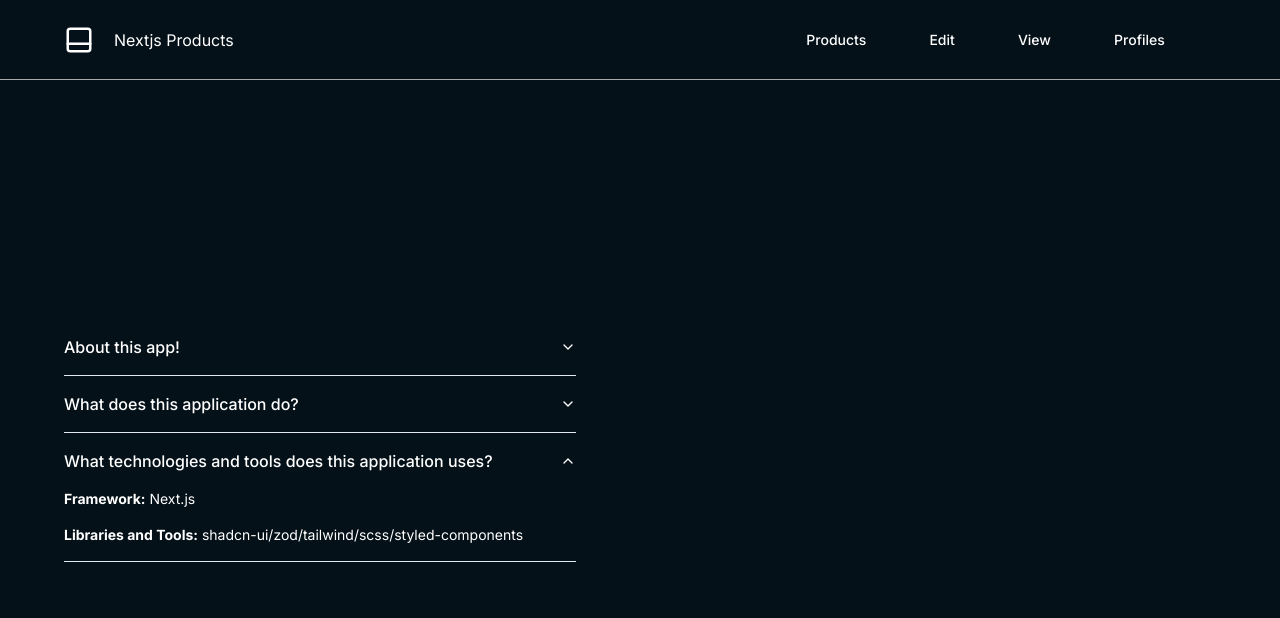
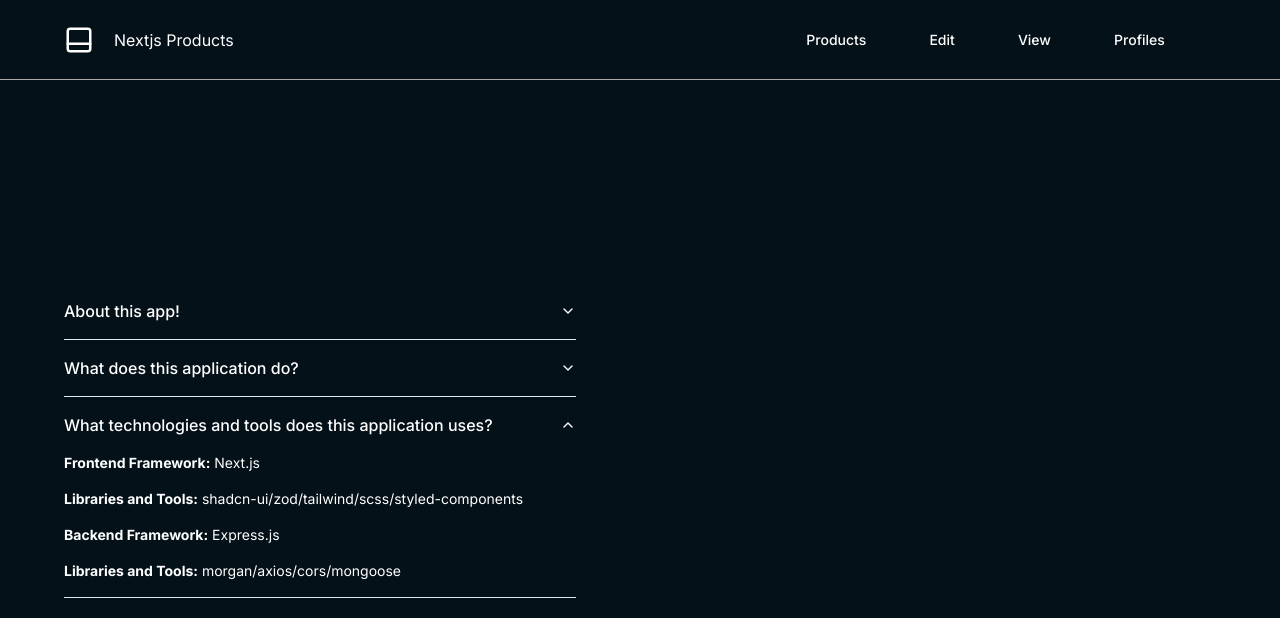
Before and after one commit to waleed2000x/nexus-crud-frontend, a Next.js app: page / in a window 1280 px wide. Both pictures are taken after a click on the button "What technologies and tools does this application uses?". Shown: the top 618 px of the page. Built offline with nearby package versions, Linux system fonts and the light colour scheme.

Commit message:
Accordion Complete

```diff
--- a/components/accordion/Accordion.js
+++ b/components/accordion/Accordion.js
@@ -30,11 +30,17 @@ export default function LandingAccordion() {
             What technologies and tools does this application uses?
           </AccordionTrigger>
           <AccordionContent>
-            <b>Framework:</b> Next.js
+            <b>Frontend Framework:</b> Next.js
           </AccordionContent>
           <AccordionContent>
             <b>Libraries and Tools:</b>{" "}
             shadcn-ui/zod/tailwind/scss/styled-components
+          </AccordionContent>
+          <AccordionContent>
+            <b>Backend Framework:</b> Express.js
+          </AccordionContent>
+          <AccordionContent>
+            <b>Libraries and Tools:</b> morgan/axios/cors/mongoose
           </AccordionContent>
         </AccordionItem>
       </Accordion>
```
